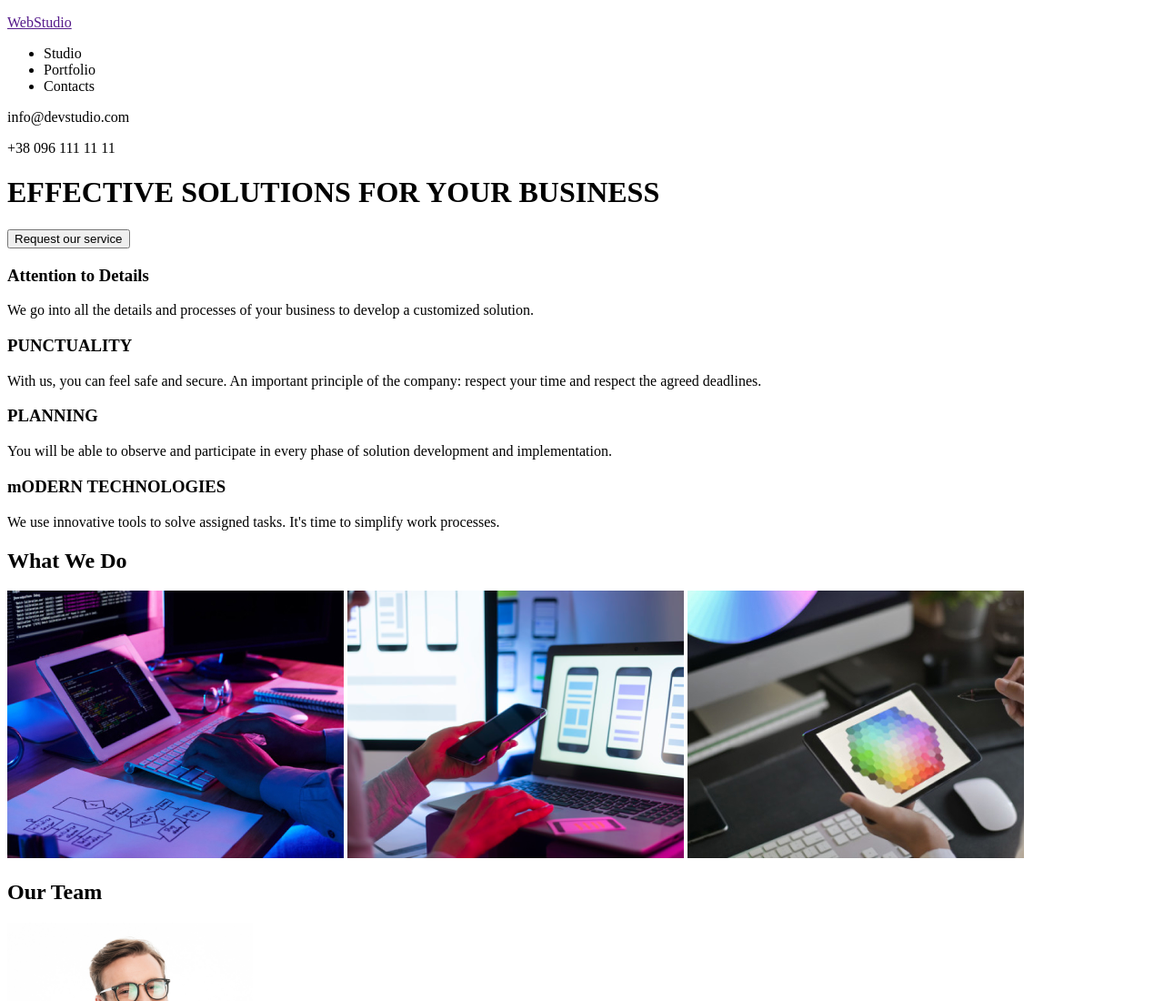
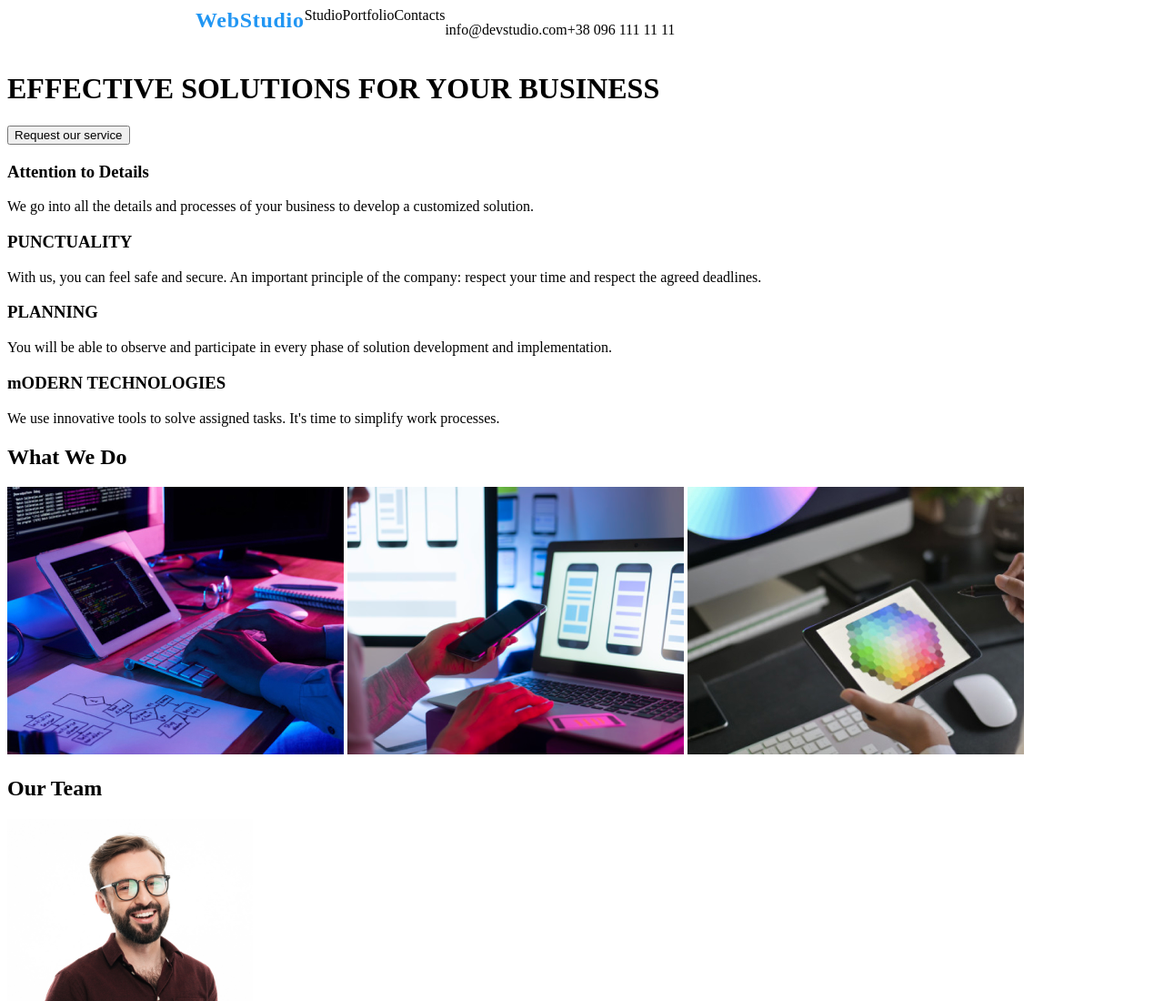
Before and after one commit to kriscodes/goit-markup-hw-002, a plain HTML site: page index.html in a window 1280 px wide. Shown: the top 1100 px of the page at 91% size. Drawn offline with Linux system fonts and the light colour scheme.

Commit message:
css stylings started

```diff
--- /dev/null
+++ b/css/styles.css
@@ -0,0 +1,22 @@
+.logo{
+    font-style: normal;
+    font-weight: 700;
+    font-size: 23.9854px;
+    line-height: 28px;
+    letter-spacing: 0.03em;
+    color: #2196F3;
+}
+.header-container{
+    padding-left: 207px;
+    display: flex;
+    vertical-align: middle;
+}
+.header-nav-list{
+    list-style-type: none;
+    display: flex;
+    margin: 0;
+    padding: 0;
+}
+.header-text{
+    margin: 0;
+}
--- a/index.html
+++ b/index.html
@@ -2,16 +2,17 @@
 <html>
     <head>
         <title>WebStudio</title>
+        <link rel="stylesheet" href="css/styles.css" >
     </head>
     <body>
-        <header>
-            <p>
-                <a href="">
+        <header class="header-container">
+            <p class="header-text">
+                <a class="logo">
                     WebStudio
                 </a>
             </p>
             <nav>
-                <ul>
+                <ul class="header-nav-list">
                     <li>
                         Studio
                     </li>
```
